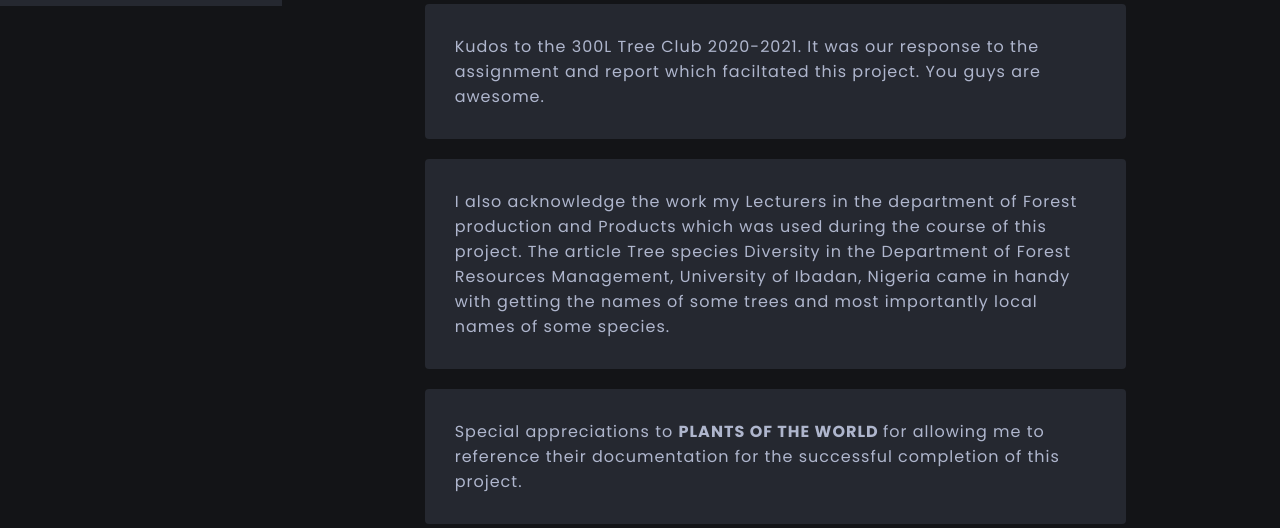
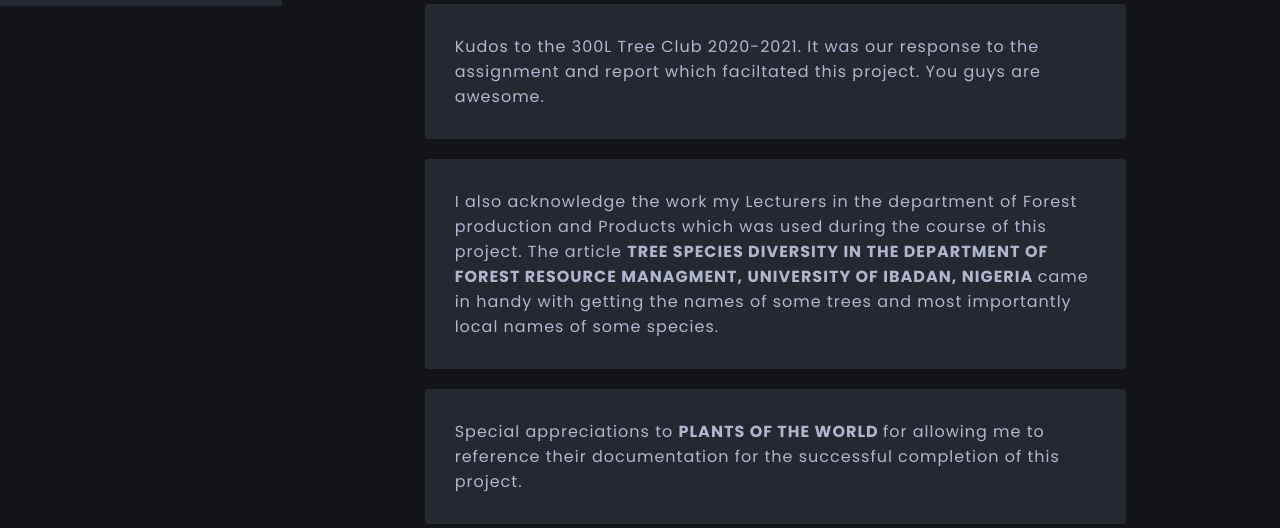
Before and after one commit to Dharmzeey/uitrees, a Django app: page /acknowledgement/ in a window 1280 px wide. Shown: the part 601-1129 px from the top of the page. Run offline with Django 3.2, Linux system fonts and the light colour scheme.

Commit message:
after git ignore

```diff
--- a/TreesUni/urls.py
+++ b/TreesUni/urls.py
@@ -20,6 +20,7 @@ from django.conf.urls.static import static
 from django.contrib.auth import views as auth_views
 
 
+
 urlpatterns = [
     path('login', auth_views.LoginView.as_view(), name='login'),
     path('logout', auth_views.LogoutView.as_view(), name='logout'),
@@ -37,4 +38,5 @@ urlpatterns = [
     # path('trees/', include('trees.urls')),
 ]
 
-urlpatterns += static(settings.MEDIA_URL, document_root=settings.MEDIA_ROOT)
+if settings.DEBUG:
+    urlpatterns += static(settings.MEDIA_URL, document_root=settings.MEDIA_ROOT)
--- a/home/templates/base/base.html
+++ b/home/templates/base/base.html
@@ -17,9 +17,9 @@
 
   <!-- <link rel="stylesheet" href="https://cdnjs.cloudflare.com/ajax/libs/font-awesome/5.15.1/css/all.min.css" integrity="sha512-+4zCK9k+qNFUR5X+cKL9EIR+ZOhtIloNl9GIKS57V1MyNsYpYcUrUeQc9vNfzsWfV28IaLL3i96P9sdNyeRssA==" crossorigin="anonymous"> -->
   <link href="https://cdn.jsdelivr.net/npm/remixicon@2.5.0/fonts/remixicon.css" rel="stylesheet"> <!-- This is the second icon link -->
-  <!-- <link rel="stylesheet" href="{% static 'styles/style.css' %}" /> -->
   <link rel="stylesheet" href="{% static 'styles/style2.css' %}" />
-  <!-- <link rel="stylesheet" href="{% static 'styles/hamburger.css' %}" media="only screen and (max-width: 800px)"/> -->
+<!--       <link rel="stylesheet" href="{% static 'styles/style.css' %}" />-->
+<!--   <link rel="stylesheet" href="{% static 'styles/hamburger.css' %}" media="only screen and (max-width: 800px)"/>-->
   <link rel="shortcut icon" href="{% static 'images/icons/icon_tree.png' %}" type="image/jpg"/>
   <title>Trees in UI</title>
   </head>
--- a/home/templates/home/acknowledgement.html
+++ b/home/templates/home/acknowledgement.html
@@ -23,7 +23,8 @@
 </p>
 
 <p class="card">
-    I also acknowledge the work my Lecturers in the department of Forest production and Products which was used during the course of this project. The article <a href="https://www.researchgate.net/publication/258257178_Tree_species_Diversity_in_the_Department_of_Forest_Resources_Management_University_of_Ibadan_Nigeria">Tree species Diversity in the Department of Forest Resources Management, University of Ibadan, Nigeria</a> came in handy with getting the names of some trees and most importantly local names of some species.
+    I also acknowledge the work my Lecturers in the department of Forest production and Products which was used during the course of this project. The article <b> <a href="https://www.researchgate.net/publication/258257178_Tree_species_Diversity_in_the_Department_of_Forest_Resources_Management_University_of_Ibadan_Nigeria">
+    TREE SPECIES DIVERSITY IN THE DEPARTMENT OF FOREST RESOURCE MANAGMENT, UNIVERSITY OF IBADAN, NIGERIA</a> </b> came in handy with getting the names of some trees and most importantly local names of some species.
 </p>
 
 <p class="card">
```
Also changed, not shown: db.sqlite3, static/images/uploads/2022/04/08/16494541813912823840886559006695.jpg (added).
